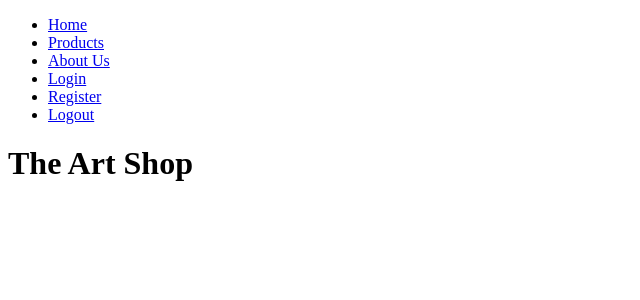
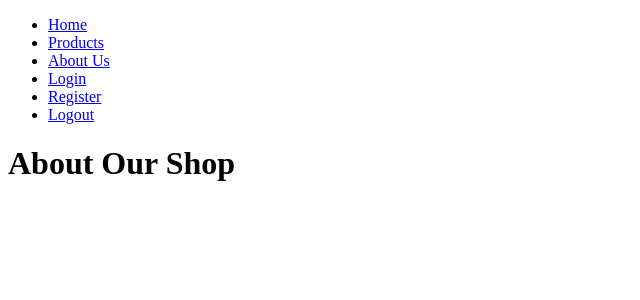
Before and after one commit to Uneezeh69/final-react, a React (Create React App) app in the folder myartshop/: page /aboutus in a window 1280 px wide. Shown: the top 300 px of the page, without its empty margins (0-640 px from the left). Built offline with nearby package versions, Linux system fonts and the light colour scheme.

Commit message:
basic routes defined

```diff
--- a/myartshop/src/App.js
+++ b/myartshop/src/App.js
@@ -1,12 +1,25 @@
 import React from 'react';
 import TopMenu from './components/TopMenu';
+import {BrowserRouter as Router, Switch, Route, Redirect} from 'react-router-dom';
+import LandingPage from "./components/LandingPage";
+import Products from './components/products/Products';
+import AboutUs from "./components/AboutUs";
+import NotFound from './components/NotFound';
 
 function App() {
   return (
-    <div >
-      <TopMenu></TopMenu>
-      <h1>The Art Shop</h1>
+  <Router>
+    <div>
+    <TopMenu />
+      <Switch>
+       <Route path="/products" component = {Products}/>
+       <Route path="/aboutus" component = {AboutUs}/>
+       <Route path="/notfound" component ={NotFound}/>
+       <Route path="/" exact component = {LandingPage}/>
+       <Redirect to="/notfound" />
+     </Switch>
     </div>
+  </Router>
   );
 }
 
--- a/myartshop/src/components/AboutUs.jsx
+++ b/myartshop/src/components/AboutUs.jsx
@@ -1,9 +1,11 @@
 import React from 'react';
 
 const AboutUs = () => {
-    return ( <Div>
-        <h1>About Our Shop</h1>
-    </Div> );
+    return (
+        <div>
+            <h1>About Our Shop</h1>
+        </div>
+     );
 }
 
 export default AboutUs;
--- /dev/null
+++ b/myartshop/src/components/LandingPage.jsx
@@ -0,0 +1,8 @@
+import React from 'react';
+const LandingPage = () => {
+    return ( <div>
+        <h1>Landing Page</h1>
+    </div> );
+}
+
+export default LandingPage;
--- /dev/null
+++ b/myartshop/src/components/NotFound.jsx
@@ -0,0 +1,11 @@
+import React from 'react';
+
+const NotFound = () => {
+    return (
+        <div>
+            <h1>no exist</h1>
+        </div>
+     );
+}
+
+export default NotFound;
--- a/myartshop/src/components/TopMenu.jsx
+++ b/myartshop/src/components/TopMenu.jsx
@@ -1,12 +1,13 @@
 import React from 'react';
+import {Link} from "react-router-dom";
 
 const TopMenu = () => {
     return ( <div>
         <ul>
-            <li><a href="/">Home</a></li>
-            <li><a href="/products">Products</a></li>
-            <li><a href="/aboutUs">About Us</a></li>
-            <li><a href="/login">Login</a></li>
+            <li><Link to="/">Home</Link></li>
+            <li><Link to="/products">Products</Link></li>
+            <li><Link to="/aboutus">About Us</Link></li>
+            <li><Link to="/login">Login</Link></li>
             <li><a href="/register">Register</a></li>
             <li><a href="/logout">Logout</a></li>
         </ul>
```
